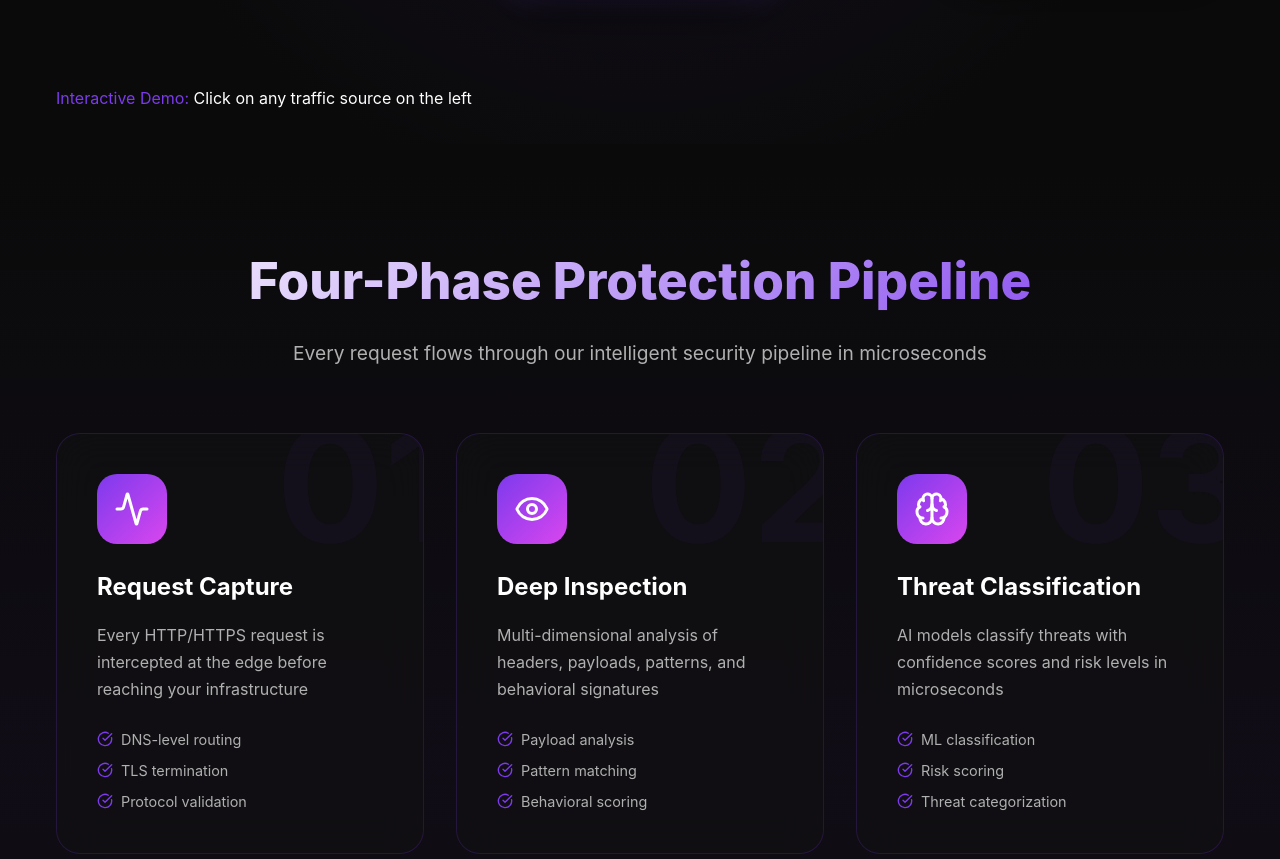
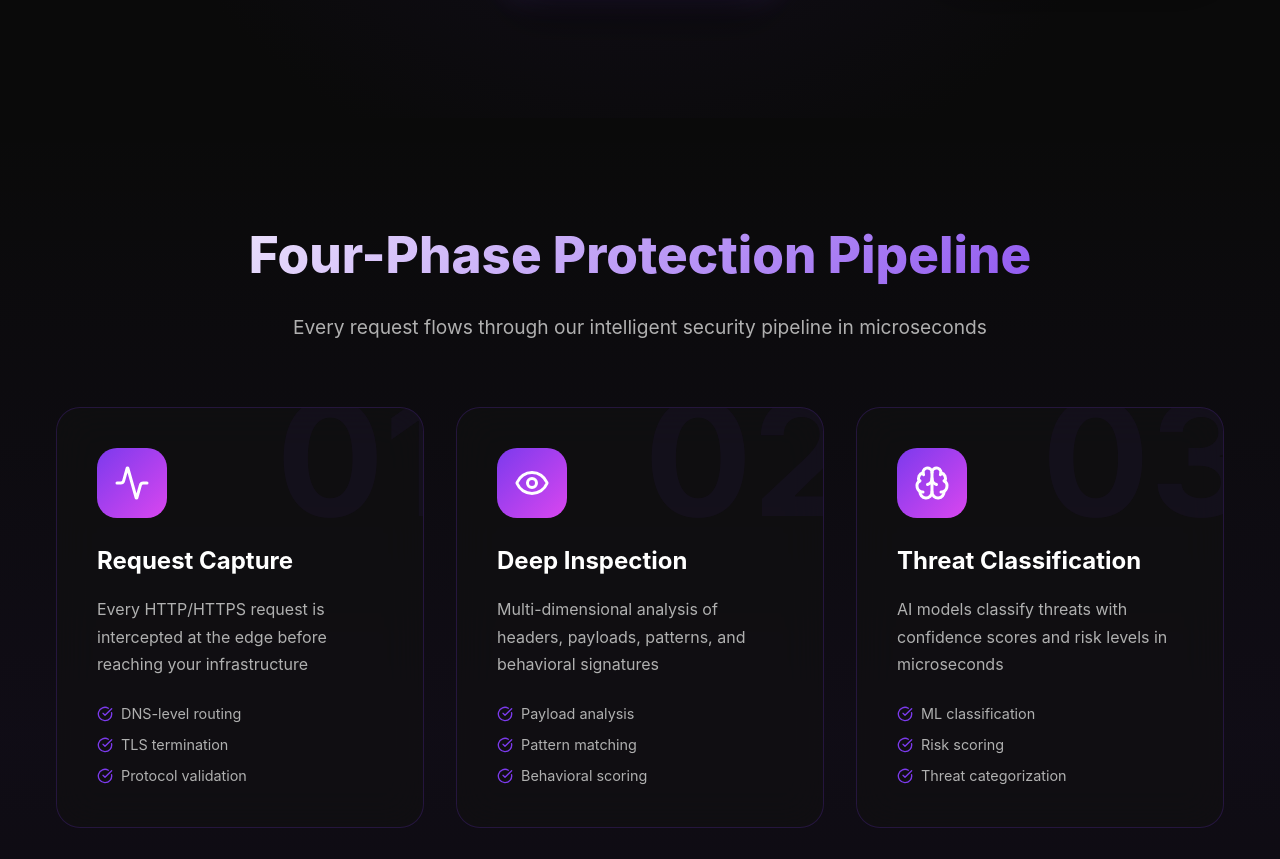
Before and after one commit to vishvacyber/resilient-privacy-website-gravity, a React (Vite) app: page /company/how-it-works in a window 1280 px wide. Shown: the part 919-1778 px from the top of the page. Built offline with nearby package versions, Linux system fonts and the light colour scheme; no server answers.

Commit message:
Remove interactive demo hint from HowItWorks page

```diff
--- a/src/pages/HowItWorks.jsx
+++ b/src/pages/HowItWorks.jsx
@@ -638,10 +638,7 @@ const HowItWorks = () => {
                             </div>
                         </div>
 
-                        {/* Interactive Hint */}
-                        <div className="text-center mt-6 text-gray-500 text-sm">
-                            <span style={{ color: '#7C3AED' }}>Interactive Demo:</span> Click on any traffic source on the left
-                        </div>
+
 
                     </div>
                 </section>
```
